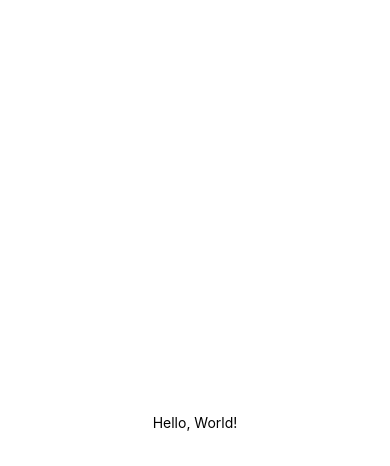
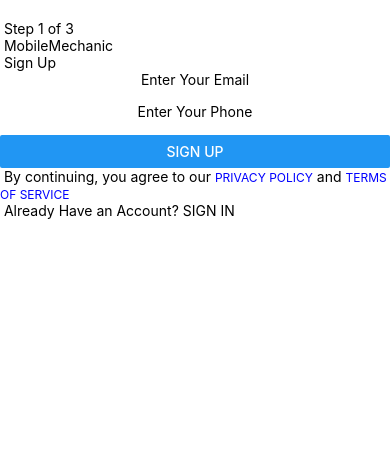
Before and after one commit to hafizk9990/mobile-mechanic, a React Native app: screen / in a window 390 px wide. Shown: the top 466 px of the page. Built offline with nearby package versions, Linux system fonts and the light colour scheme.

Commit message:
Sign Up: Work in Progress

```diff
--- a/App.js
+++ b/App.js
@@ -1,15 +1,13 @@
 import { StatusBar } from 'expo-status-bar';
 import React from 'react';
 import { StyleSheet, Text, View } from 'react-native';
-import './snippets/firebaseInit'
+import './components/screenSnippets/FirebaseInit'
+import SignUp from './components/screens/SignUp'
 
-export default function App() {
-  return (
-    <View style = {styles.container}>
-      <Text> Hello, World! </Text>
-      <StatusBar style = "auto" />
-    </View>
-  );
+const App = () => {
+    return (
+        <SignUp />
+    );
 }
 
 const styles = StyleSheet.create({
@@ -20,3 +18,4 @@
     justifyContent: 'center',
   },
 });
+export default App
--- /dev/null
+++ b/components/screenSnippets/SignUpForm.js
@@ -0,0 +1,60 @@
+import React from 'react'
+import { View, Text, StyleSheet, TextInput, Button } from 'react-native'
+import { Formik } from 'formik'
+import * as yup from 'yup'
+
+const yupValidationSchema = yup.object({
+    email: yup.string().required(),
+    phone: yup.string().required()
+});
+
+const SignUpForm = () => {
+    return(
+        <Formik
+            initialValues = { {email: '', phone: ''} }
+            validationSchema = { yupValidationSchema }
+            onSubmit = { (formData, actions) => {
+                console.log('Form Data:', formData);
+                actions.resetForm();
+            }}
+            >
+            {
+                (formikProps) => {
+                    return(
+                        <View style = { myStyles.form }>
+                            <TextInput
+                                style = { { textAlign: 'center' } }
+                                placeholder = "Enter Your Email"
+                                onChangeText = {formikProps.handleChange('email')}
+                                value = { formikProps.values.email }
+                            />
+                            <Text style = { myStyles.formError }> { formikProps.errors.email } </Text>
+                            <TextInput
+                                style = { { textAlign: 'center' } }
+                                placeholder = "Enter Your Phone"
+                                onChangeText = { formikProps.handleChange('phone') }
+                                value = { formikProps.values.phone }
+                                keyboardType = 'numeric'
+                            />
+                            <Text style = { myStyles.formError }> { formikProps.errors.phone } </Text>
+                            <Button title = "Sign Up" onPress = { formikProps.handleSubmit } />
+                        </View>
+                    );
+                }
+            }
+        </Formik>
+    );
+}
+
+const myStyles = StyleSheet.create({
+    form: {
+        textAlign: 'center',
+    },
+    formError: {
+        color: 'red',
+        fontSize: 12,
+        textAlign: 'center'
+    }
+});
+
+export default SignUpForm
--- /dev/null
+++ b/components/screens/SignUp.js
@@ -0,0 +1,51 @@
+import React from 'react'
+import { View, Text, StyleSheet, Linking } from 'react-native'
+import SignUpForm from '../screenSnippets/SignUpForm'
+
+const SignUp = () => {
+    return(
+        <React.Fragment>
+            <View style = { myStyles.header }>
+                <Text> Step 1 of 3 </Text>
+            </View>
+            <View style = { myStyles.pageTop }>
+                <Text> MobileMechanic </Text>
+                <Text> Sign Up </Text>
+            </View>
+            <SignUpForm />
+            <Text>
+                <Text> By continuing, you agree to our </Text>
+                <Text style = { myStyles.linking }
+                    onPress = { () => Linking.openURL('http://www.uzair-reviews.com/MobileMechanic/privacy-policy.html') }>
+                    PRIVACY POLICY
+                </Text>
+                <Text> and </Text>
+                <Text style = { myStyles.linking }
+                    onPress = { () => {Linking.openURL('http://www.uzair-reviews.com/MobileMechanic/terms-of-service.html')} }>
+                    TERMS OF SERVICE
+                </Text>
+            </Text>
+            <View style = { myStyles.pageBottom }>
+                <Text> Already Have an Account? SIGN IN </Text>
+            </View>
+        </React.Fragment>
+    );
+}
+
+const myStyles = StyleSheet.create({
+    header: {
+        marginTop: 20
+    },
+    pageTop: {
+
+    },
+    pageBottom: {
+
+    },
+    linking: {
+        color: 'blue',
+        fontSize: 12
+    },
+});
+
+export default SignUp
--- a/package.json
+++ b/package.json
@@ -14,7 +14,9 @@
     "react": "16.13.1",
     "react-dom": "16.13.1",
     "react-native": "https://github.com/expo/react-native/archive/sdk-40.0.1.tar.gz",
-    "react-native-web": "~0.13.12"
+    "react-native-formik": "^1.7.8",
+    "react-native-web": "~0.13.12",
+    "yup": "^0.32.9"
   },
   "devDependencies": {
     "@babel/core": "^7.9.0"
```
Also changed, not shown: components/screenSnippets/FirebaseCollections.js (renamed from snippets/firebaseCollections.js), components/screenSnippets/FirebaseInit.js (renamed from snippets/firebaseInit.js), 2 other files (tests, documents, lock files or other folders).
